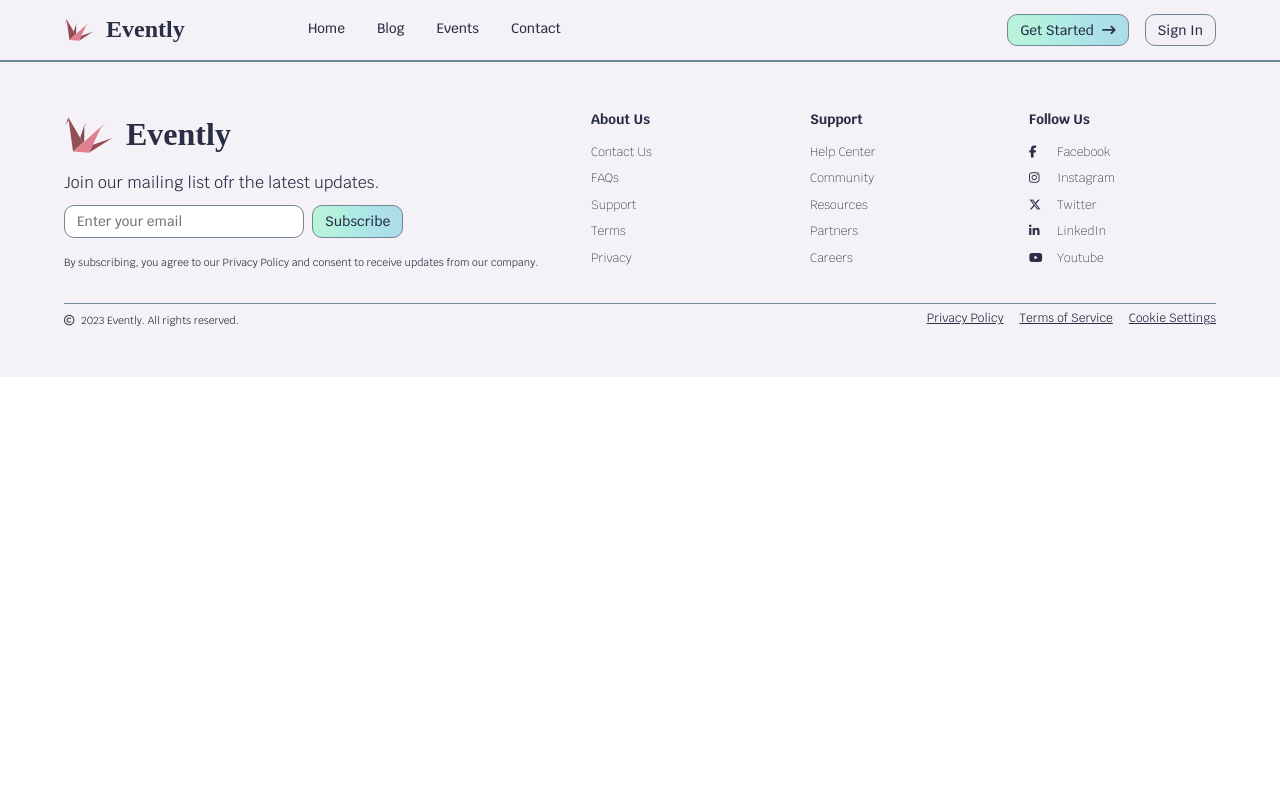
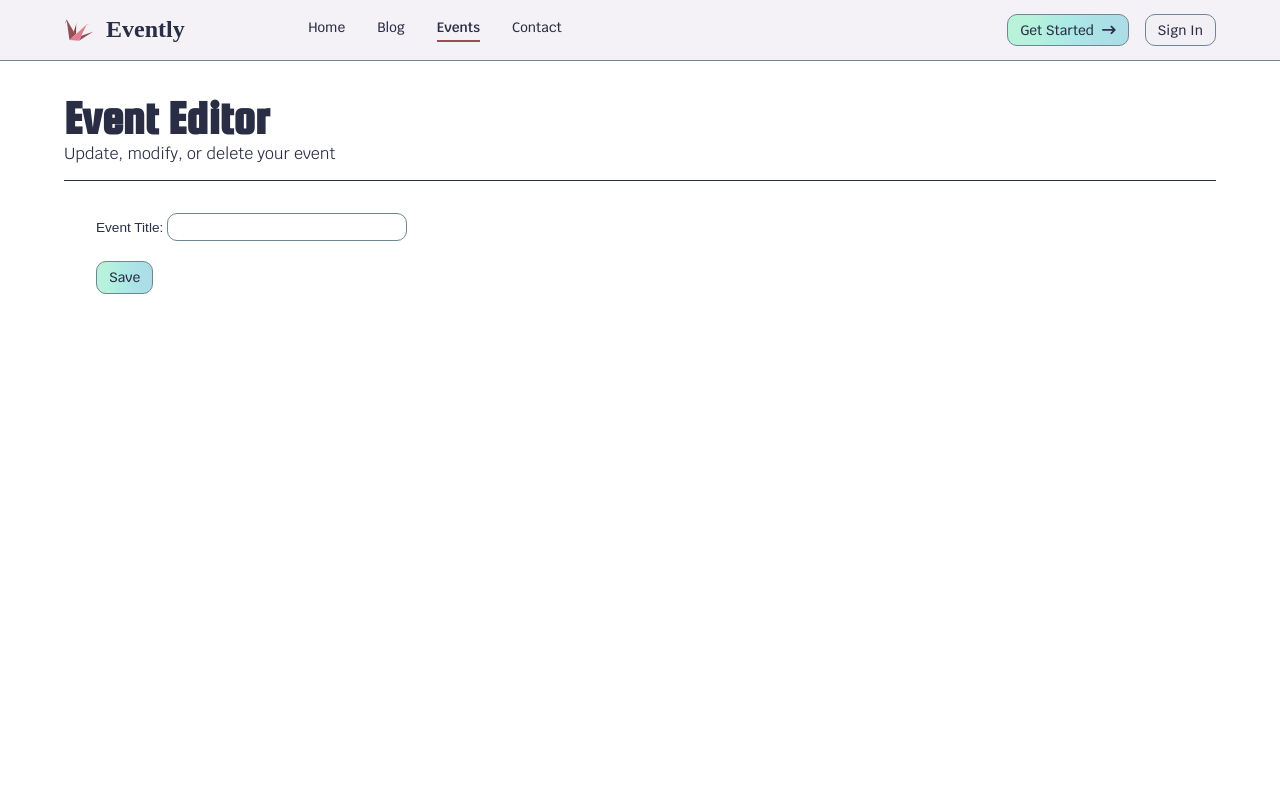
Before and after one commit to s4rmier/fsdi-capstone-evently, a React (Vite) app: page /events/new in a window 1280 px wide. Shown: the top 800 px of the page. Built offline with nearby package versions, Linux system fonts and the light colour scheme; a web font is replaced by a local one.

Commit message:
event editor -init

```diff
--- a/src/App.jsx
+++ b/src/App.jsx
@@ -3,6 +3,7 @@ import Header from "./components/Header";
 import Footer from "./components/Footer";
 import Home from "./pages/Home";
 import Events from "./pages/Events";
+import EventEditor from "./pages/EventEditor";
 import "./index.css";
 import { BrowserRouter, Route, Routes } from "react-router-dom";
 
@@ -15,6 +16,7 @@ function App() {
         <Routes>
           <Route path="/" element={<Home />} />
           <Route path="/events" element={<Events />} />
+          <Route path="/events/new" element={<EventEditor />} />
         </Routes>
 
         <Footer />
--- /dev/null
+++ b/src/components/DaysCounter.jsx
@@ -0,0 +1,23 @@
+import React from "react";
+
+function DaysCounter({ date }) {
+  const parsedEventDate = new Date(date);
+  const currentDate = new Date();
+
+  const differenceMs = parsedEventDate - currentDate;
+  const daysLeft = Math.ceil(differenceMs / (1000 * 60 * 60 * 24));
+
+  return (
+    <>
+      {daysLeft >= 0 ? (
+        <p>
+          In {daysLeft} day{daysLeft > 1 && "s"}
+        </p>
+      ) : (
+        <p className="done">Done</p>
+      )}
+    </>
+  );
+}
+
+export default DaysCounter;
--- a/src/components/EventCard.jsx
+++ b/src/components/EventCard.jsx
@@ -1,12 +1,7 @@
 import React from "react";
+import DaysCounter from "./DaysCounter";
 
 function EventCard({ eventName, eventDate, eventTime, eventCover }) {
-  const parsedEventDate = new Date(eventDate);
-  const currentDate = new Date();
-
-  const differenceMs = parsedEventDate - currentDate;
-  const daysLeft = Math.ceil(differenceMs / (1000 * 60 * 60 * 24));
-
   return (
     <figure className="event-card flex-col">
       <img src={eventCover} alt="" />
@@ -16,9 +11,7 @@ function EventCard({ eventName, eventDate, eventTime, eventCover }) {
           <p>
             <b>Date</b>: {eventDate} | <b>Time</b>: {eventTime}
           </p>
-          <p>
-            In {daysLeft} day{daysLeft > 1 && "s"}
-          </p>
+          <DaysCounter date={eventDate} />
         </div>
       </figcaption>
     </figure>
--- a/src/components/EventsDashboard.jsx
+++ b/src/components/EventsDashboard.jsx
@@ -1,7 +1,8 @@
 import React, { useEffect, useState } from "react";
 import dataService from "../services/dataService";
 import EventCard from "./EventCard";
-
+import { Link } from "react-router-dom";
+0;
 function EventsDashboard() {
   const [dashboardContent, setDashboardContent] = useState([]);
 
@@ -29,9 +30,11 @@ function EventsDashboard() {
       <div className="event-card-container justify flex-row">
         {dashboardContent.length === 0 ? emptyDashboard : notEmptyDashboard}
       </div>
-      <button className="button btn-spec">
-        Create Event <i className="fa-solid fa-plus"></i>
-      </button>
+      <Link to="/events/new">
+        <button className="button btn-spec">
+          Create Event <i className="fa-solid fa-plus"></i>
+        </button>
+      </Link>
     </section>
   );
 }
--- a/src/components/Header.jsx
+++ b/src/components/Header.jsx
@@ -23,12 +23,12 @@ function Header() {
                 url={""}
               />
               <NavLink
-                isActiveNav={location.pathname === "/blog"}
+                isActiveNav={location.pathname.startsWith("/blog")}
                 name={"Blog"}
                 url={"blog"}
               />
               <NavLink
-                isActiveNav={location.pathname === "/events"}
+                isActiveNav={location.pathname.startsWith("/events")}
                 name={"Events"}
                 url={"events"}
               />
--- a/src/components/footer.css
+++ b/src/components/footer.css
@@ -138,7 +138,8 @@ footer {
   }
   div.container div.footer-closing {
     margin-top: 0.5rem;
-    gap: 6rem;
+    justify-content: space-between;
+    width: 100%;
   }
   div.container div.footer-closing ul {
     gap: 1rem;
--- a/src/index.css
+++ b/src/index.css
@@ -89,6 +89,24 @@ img {
   max-width: 100%;
 }
 
+input {
+  padding: 0.25rem 0.5rem;
+  border-radius: 10px;
+  font-family: var(--link-type);
+  border: 1px solid var(--slate-gray);
+  font-size: 0.85rem;
+  font-weight: 500;
+  width: 240px;
+  text-wrap: nowrap;
+}
+
+label {
+  font-family: var(--link-type);
+  font-size: 0.85rem;
+  font-family: var(--sub-heading-type);
+  font-weight: 400;
+}
+
 /* Utility Classes */
 .flex-col {
   display: flex;
@@ -112,6 +130,14 @@ img {
   width: 90%;
   max-width: 1440px;
   margin: 0 auto;
+}
+
+.done {
+  padding: 0.25rem 0.5rem;
+  background-color: var(--lavender);
+  border-radius: 10px;
+  font-weight: 400;
+  color: var(--slate-gray);
 }
 
 button.button {
--- /dev/null
+++ b/src/pages/EventEditor.jsx
@@ -0,0 +1,26 @@
+import React from "react";
+
+function EventEditor() {
+  return (
+    <main className="event-editor container">
+      <div className="page-title">
+        <h1 className="main-headline">Event Editor</h1>
+        <p>Update, modify, or delete your event</p>
+      </div>
+      <section className="editor-body flex-row">
+        <form className="flex-col" method="">
+          <div>
+            <label htmlFor="eventTitle">Event Title: </label>
+            <input id="eventTitle" type="text" maxLength={64} />
+          </div>
+
+          <button type="submit" className="button btn-spec">
+            Save
+          </button>
+        </form>
+      </section>
+    </main>
+  );
+}
+
+export default EventEditor;
--- a/src/pages/Home.jsx
+++ b/src/pages/Home.jsx
@@ -214,8 +214,6 @@ function Home() {
                 Find answers to common questions and learn how our app can
                 benefit you.
               </h3>
-              <p>Still have questions?</p>
-              <button className="button">Contact Us</button>
             </div>
             <div className="questions flex-col">
               <div className="question flex-col">
@@ -270,6 +268,10 @@ function Home() {
                   style.
                 </p>
               </div>
+              <div className="more-questions flex-col align justify">
+                <p>Still have questions?</p>
+                <button className="button">Contact Us</button>
+              </div>
             </div>
           </div>
         </section>
--- a/src/pages/events.css
+++ b/src/pages/events.css
@@ -42,4 +42,17 @@ main.events-section {
   main.events-section section.events-dashboard div.event-card-container figure.event-card figcaption div.event-date p {
     font-size: 0.75rem;
   }
+  main.event-editor {
+    min-height: 93.5vh;
+  }
+  main.event-editor div.page-title {
+    padding-bottom: 1rem;
+    border-bottom: 0.0125rem solid var(--space-cadet);
+  }
+  main.event-editor section.editor-body {
+    padding: 2rem;
+  }
+  main.event-editor section.editor-body form {
+    gap: 1.25rem;
+  }
 }/*# sourceMappingURL=events.css.map */
--- a/src/pages/home.css
+++ b/src/pages/home.css
@@ -128,6 +128,10 @@ main#home {
   div.home-section section.FAQ div.container div.questions div.question div.question-title {
     justify-content: space-between;
   }
+  div.home-section section.FAQ div.container div.questions div.more-questions {
+    margin-top: 1rem;
+    gap: 0.75rem;
+  }
 }
 @media screen and (max-width: 959px) {
   div.home-section {
@@ -244,4 +248,8 @@ main#home {
   div.home-section section.FAQ div.container div.questions div.question div.question-title {
     justify-content: space-between;
   }
+  div.home-section section.FAQ div.container div.questions div.more-questions {
+    margin-top: 1rem;
+    gap: 0.75rem;
+  }
 }/*# sourceMappingURL=home.css.map */
--- a/src/services/dataService.js
+++ b/src/services/dataService.js
@@ -5,7 +5,7 @@ class DataService {
       {
         eventName: "Hailey Turns 3!",
         eventDescription: "",
-        eventDate: "11/30/23",
+        eventDate: "11/1/23",
         eventTime: "3:00PM",
         eventAddress: "123 Victoria St., San Diego, CA, 91914",
         eventGalleryUrls: [],
```
